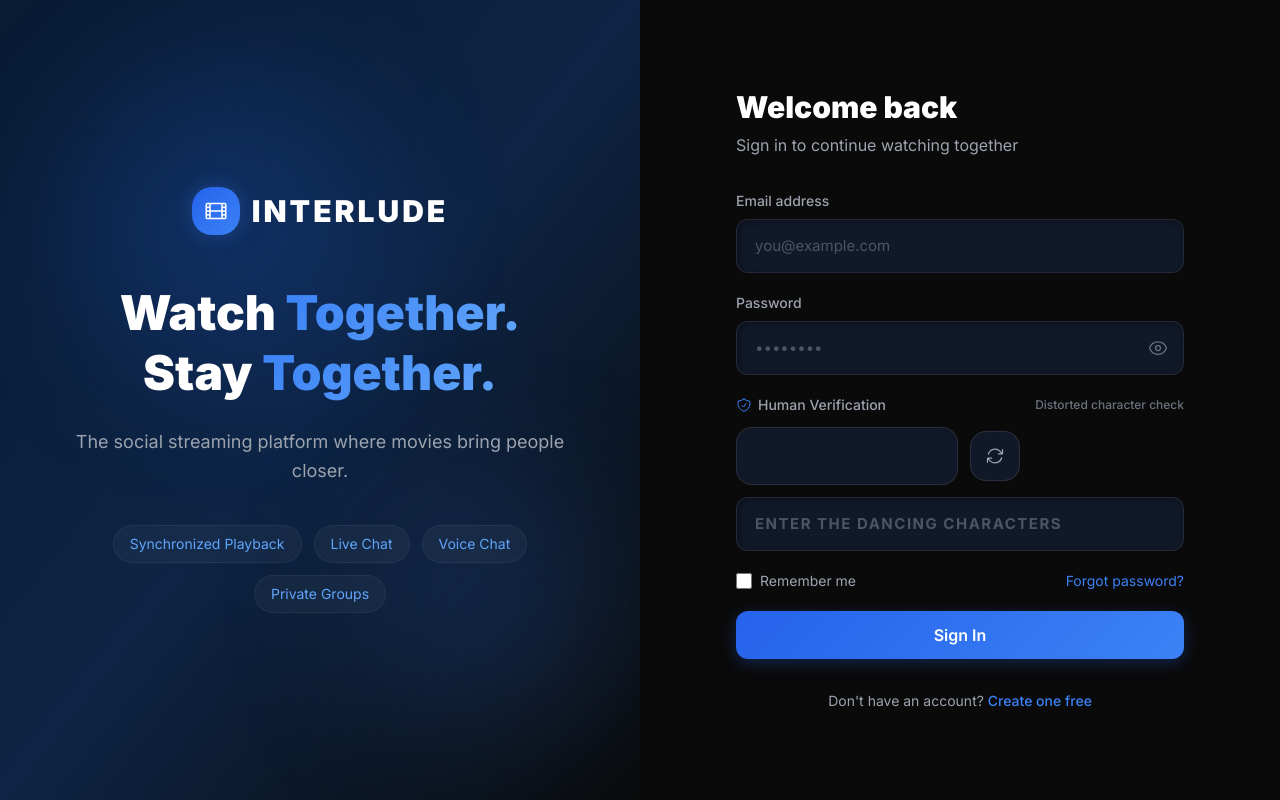
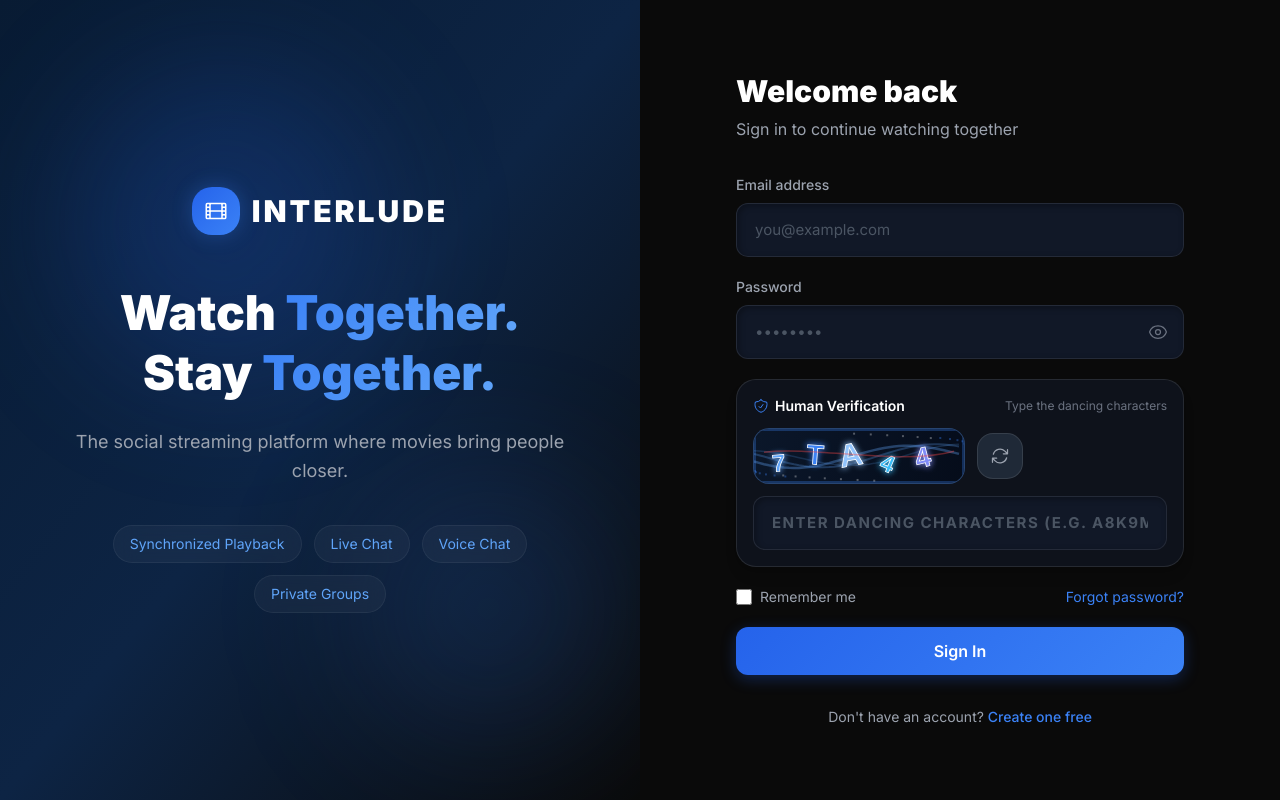
Before and after one commit to mayuresh-p2911/Interlude, a Next.js app in the folder frontend/: page /auth/login in a window 1280 px wide. Built offline with nearby package versions, Linux system fonts and the light colour scheme; no server answers.

Commit message:
fix: Ensure CAPTCHA renders reliably with fallback support and fix re-render loop

```diff
--- a/frontend/src/components/auth/CaptchaWidget.tsx
+++ b/frontend/src/components/auth/CaptchaWidget.tsx
@@ -17,10 +17,17 @@ export default function CaptchaWidget({ onCaptchaChange, error }: CaptchaWidgetP
   const canvasRef = useRef<HTMLCanvasElement | null>(null);
   const animFrameIdRef = useRef<number | null>(null);
 
+  // Keep a stable ref to onCaptchaChange to prevent re-render infinite loops
+  const onCaptchaChangeRef = useRef(onCaptchaChange);
+  useEffect(() => {
+    onCaptchaChangeRef.current = onCaptchaChange;
+  }, [onCaptchaChange]);
+
   const fetchNewCaptcha = useCallback(async () => {
     setLoading(true);
     setUserInput('');
-    onCaptchaChange({ captchaToken: '', captchaInput: '' });
+    onCaptchaChangeRef.current({ captchaToken: '', captchaInput: '' });
+
     try {
       const res = await authApi.getCaptcha();
       const { captchaToken: token, captchaText: text } = res.data as {
@@ -29,22 +36,33 @@ export default function CaptchaWidget({ onCaptchaChange, error }: CaptchaWidgetP
       };
       setCaptchaToken(token);
       setCaptchaText(text);
+      onCaptchaChangeRef.current({ captchaToken: token, captchaInput: '' });
     } catch (err) {
-      console.error('Failed to fetch CAPTCHA challenge:', err);
+      console.warn('Failed to fetch CAPTCHA from API, using client fallback:', err);
+      // Fallback captcha generation if backend API call fails
+      const fallbackLetters = 'ABCDEFGHJKLMNPQRSTUVWXYZ23456789';
+      let text = '';
+      for (let i = 0; i < 5; i++) {
+        text += fallbackLetters.charAt(Math.floor(Math.random() * fallbackLetters.length));
+      }
+      const fallbackToken = `fallback_${Date.now()}_${text}`;
+      setCaptchaToken(fallbackToken);
+      setCaptchaText(text);
+      onCaptchaChangeRef.current({ captchaToken: fallbackToken, captchaInput: '' });
     } finally {
       setLoading(false);
     }
-  }, [onCaptchaChange]);
+  }, []);
 
   useEffect(() => {
     fetchNewCaptcha();
-  }, []);
+  }, [fetchNewCaptcha]);
 
   // Update parent when user types input
   const handleInputChange = (val: string) => {
     const uppercaseVal = val.toUpperCase();
     setUserInput(uppercaseVal);
-    onCaptchaChange({ captchaToken, captchaInput: uppercaseVal });
+    onCaptchaChangeRef.current({ captchaToken, captchaInput: uppercaseVal });
   };
 
   // Render dancing distorted letters on canvas
@@ -57,14 +75,14 @@ export default function CaptchaWidget({ onCaptchaChange, error }: CaptchaWidgetP
     const width = canvas.width;
     const height = canvas.height;
 
-    // Fixed base parameters for characters to stay visually consistent while dancing
+    // Character dance configuration
     const charConfigs = captchaText.split('').map((char, index) => {
       return {
         char,
-        baseX: 25 + index * 38,
-        baseY: height / 2 + 6,
-        baseAngle: (Math.sin(index * 2) * 20 * Math.PI) / 180,
-        fontSize: 26 + (index % 3) * 4,
+        baseX: 25 + index * 36,
+        baseY: height / 2 + 4,
+        baseAngle: (Math.sin(index * 2.5) * 18 * Math.PI) / 180,
+        fontSize: 24 + (index % 3) * 4,
         color: [
           '#60A5FA', // Blue ice
           '#3B82F6', // Electric blue
@@ -83,22 +101,22 @@ export default function CaptchaWidget({ onCaptchaChange, error }: CaptchaWidgetP
       const elapsed = time - startTime;
       ctx.clearRect(0, 0, width, height);
 
-      // 1. Dark glowing background
+      // 1. Dark glowing gradient background
       const bgGrad = ctx.createLinearGradient(0, 0, width, height);
-      bgGrad.addColorStop(0, '#091326');
-      bgGrad.addColorStop(1, '#050B17');
+      bgGrad.addColorStop(0, '#0B172A');
+      bgGrad.addColorStop(1, '#050C1A');
       ctx.fillStyle = bgGrad;
       ctx.fillRect(0, 0, width, height);
 
-      // Border gradient line
-      ctx.strokeStyle = 'rgba(59, 130, 246, 0.3)';
+      // Border line
+      ctx.strokeStyle = 'rgba(59, 130, 246, 0.4)';
       ctx.lineWidth = 1.5;
       ctx.strokeRect(1, 1, width - 2, height - 2);
 
       // 2. Distorted wavy noise lines in background
       for (let i = 0; i < 3; i++) {
         ctx.beginPath();
-        ctx.strokeStyle = `rgba(96, 165, 250, ${0.15 + i * 0.08})`;
+        ctx.strokeStyle = `rgba(96, 165, 250, ${0.18 + i * 0.08})`;
         ctx.lineWidth = 1.5 + i * 0.5;
         for (let x = 0; x < width; x += 5) {
           const y =
@@ -112,10 +130,10 @@ export default function CaptchaWidget({ onCaptchaChange, error }: CaptchaWidgetP
       }
 
       // 3. Noise dots
-      for (let i = 0; i < 30; i++) {
+      for (let i = 0; i < 25; i++) {
         const nx = (Math.sin(i * 99 + elapsed * 0.001) * 0.5 + 0.5) * width;
         const ny = (Math.cos(i * 33 + elapsed * 0.001) * 0.5 + 0.5) * height;
-        ctx.fillStyle = i % 2 === 0 ? 'rgba(255,255,255,0.25)' : 'rgba(59,130,246,0.3)';
+        ctx.fillStyle = i % 2 === 0 ? 'rgba(255,255,255,0.3)' : 'rgba(59,130,246,0.35)';
         ctx.fillRect(nx, ny, 2, 2);
       }
 
@@ -130,17 +148,17 @@ export default function CaptchaWidget({ onCaptchaChange, error }: CaptchaWidgetP
         ctx.translate(cfg.baseX, cfg.baseY + floatY);
         ctx.rotate(danceAngle);
 
-        ctx.font = `900 ${cfg.fontSize}px 'Outfit', 'Inter', system-ui, sans-serif`;
+        ctx.font = `900 ${cfg.fontSize}px sans-serif`;
         ctx.textAlign = 'center';
         ctx.textBaseline = 'middle';
 
         // Glow effect
         ctx.shadowColor = cfg.color;
-        ctx.shadowBlur = 8;
+        ctx.shadowBlur = 6;
         ctx.fillStyle = cfg.color;
         ctx.fillText(cfg.char, 0, 0);
 
-        // Stroke outline for distortion feel
+        // White stroke outline for extra readability & distortion look
         ctx.strokeStyle = '#FFFFFF';
         ctx.lineWidth = 0.8;
         ctx.strokeText(cfg.char, 0, 0);
@@ -155,9 +173,9 @@ export default function CaptchaWidget({ onCaptchaChange, error }: CaptchaWidgetP
       ctx.moveTo(10, height / 2 + Math.sin(elapsed * 0.003) * 6);
       ctx.bezierCurveTo(
         width * 0.3,
-        height / 2 - 12,
+        height / 2 - 10,
         width * 0.7,
-        height / 2 + 12,
+        height / 2 + 10,
         width - 10,
         height / 2 + Math.cos(elapsed * 0.003) * 6,
       );
@@ -176,21 +194,21 @@ export default function CaptchaWidget({ onCaptchaChange, error }: CaptchaWidgetP
   }, [captchaText]);
 
   return (
-    <div className="space-y-3">
-      <label className="block text-sm font-medium text-text-secondary flex items-center justify-between">
-        <span className="flex items-center gap-1.5">
+    <div className="space-y-3 my-4 p-4 rounded-2xl bg-surface-2/60 border border-white/10 shadow-lg">
+      <div className="flex items-center justify-between">
+        <label className="text-sm font-semibold text-white flex items-center gap-1.5">
           <ShieldCheckIcon className="w-4 h-4 text-blue-electric" />
           Human Verification
-        </span>
-        <span className="text-xs text-text-muted">Distorted character check</span>
-      </label>
+        </label>
+        <span className="text-xs text-text-muted">Type the dancing characters</span>
+      </div>
 
       <div className="flex items-center gap-3">
-        <div className="relative rounded-xl overflow-hidden shadow-inner border border-white/10 shrink-0 bg-surface-2">
+        <div className="relative rounded-xl overflow-hidden shadow-inner border border-blue-electric/30 shrink-0 bg-surface-3">
           <canvas
             ref={canvasRef}
-            width={220}
-            height={56}
+            width={210}
+            height={54}
             className="block cursor-pointer select-none"
             onClick={fetchNewCaptcha}
             title="Click to refresh CAPTCHA"
@@ -206,7 +224,7 @@ export default function CaptchaWidget({ onCaptchaChange, error }: CaptchaWidgetP
           type="button"
           onClick={fetchNewCaptcha}
           disabled={loading}
-          className="p-3.5 rounded-xl bg-surface-2 border border-white/10 hover:bg-surface-3 hover:border-blue-electric/40 text-text-secondary hover:text-white transition-all active:scale-95 shrink-0"
+          className="p-3 rounded-xl bg-surface-3 border border-white/10 hover:bg-surface-1 hover:border-blue-electric/40 text-text-secondary hover:text-white transition-all active:scale-95 shrink-0"
           title="Get a new challenge"
         >
           <ArrowPathIcon className={`w-5 h-5 ${loading ? 'animate-spin text-blue-electric' : ''}`} />
@@ -218,9 +236,9 @@ export default function CaptchaWidget({ onCaptchaChange, error }: CaptchaWidgetP
           type="text"
           value={userInput}
           onChange={(e) => handleInputChange(e.target.value)}
-          placeholder="Enter the dancing characters"
+          placeholder="Enter dancing characters (e.g. A8K9M)"
           maxLength={6}
-          className={`input-field tracking-widest uppercase font-mono font-bold ${
+          className={`input-field tracking-widest uppercase font-mono font-bold text-center ${
             error ? 'border-red-500/80 focus:border-red-500' : ''
           }`}
           required
```
Also changed, not shown: 1 other file (tests, documents, lock files or other folders).
